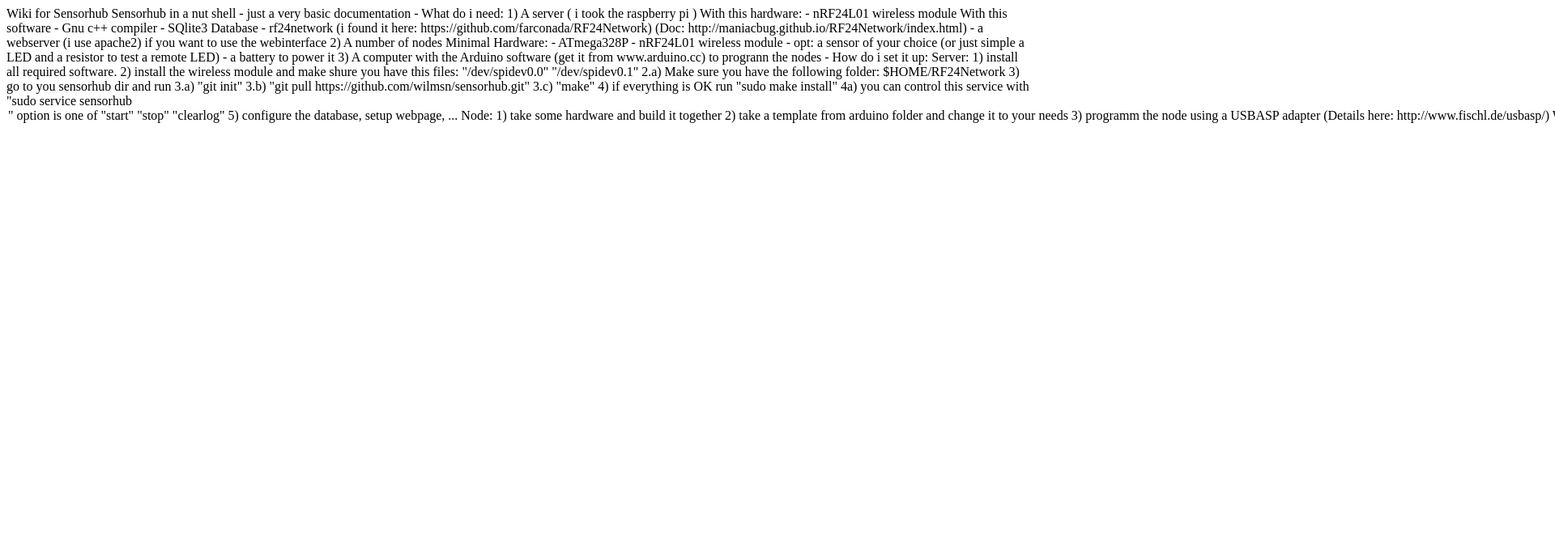
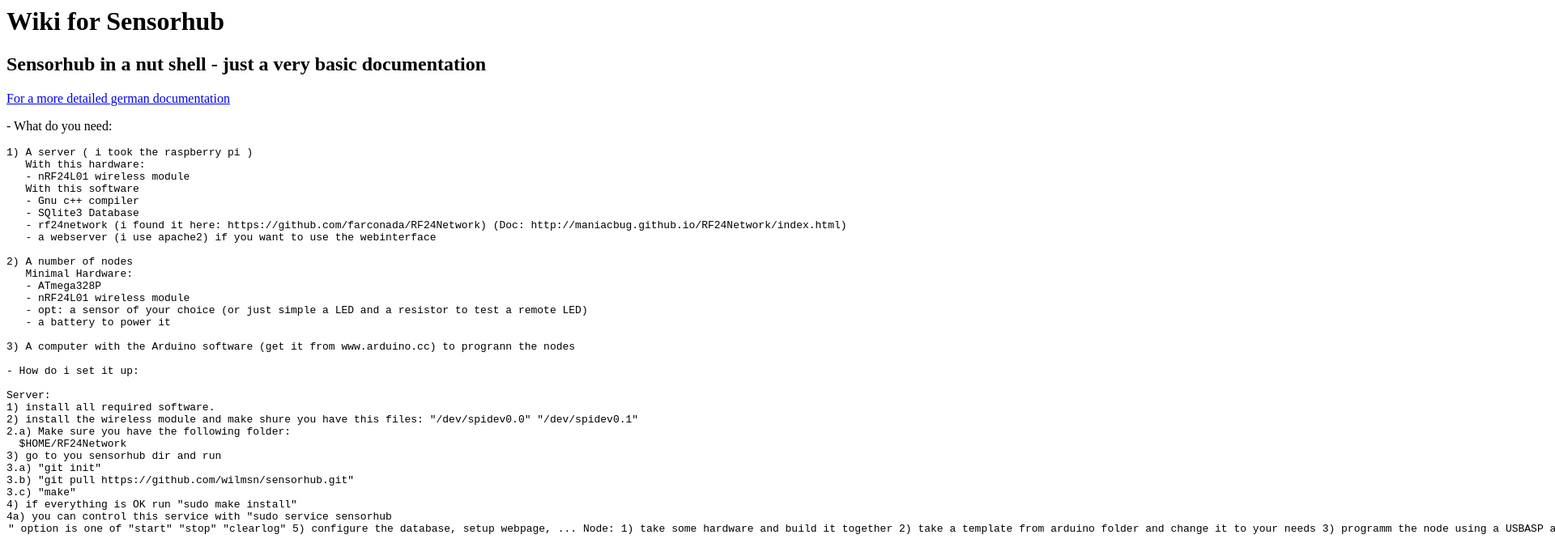
Before and after one commit to wilmsn/-EOL-sensorhub, a plain HTML site: page index.html in a window 1280 px wide. Shown: the top 666 px of the page at 81% size, 1920 px wide, since content can reach past the window. Drawn offline with Linux system fonts and the light colour scheme.

Commit message:
Update index.html

```diff
--- a/index.html
+++ b/index.html
@@ -1,9 +1,9 @@
-Wiki for Sensorhub
+<h1>Wiki for Sensorhub</h1>
 
-Sensorhub in a nut shell - just a very basic documentation
-
-- What do i need:
-
+<h2>Sensorhub in a nut shell - just a very basic documentation</h2>
+<p><a href=sensorhub_d_architektur.html>For a more detailed german documentation</a></p>
+<p>- What do you need:</p>
+<pre>
 1) A server ( i took the raspberry pi )
    With this hardware:
    - nRF24L01 wireless module
@@ -46,6 +46,7 @@
 you will find a simple weatherstation (german only) as a sample in the html folder.
 To display the graphics you also have to put files in the folder cgi-bin in the cgi dir of your werbserver.
 "perl" must be installed with "gd" library.
+</pre>
 
 Details:
 
```
